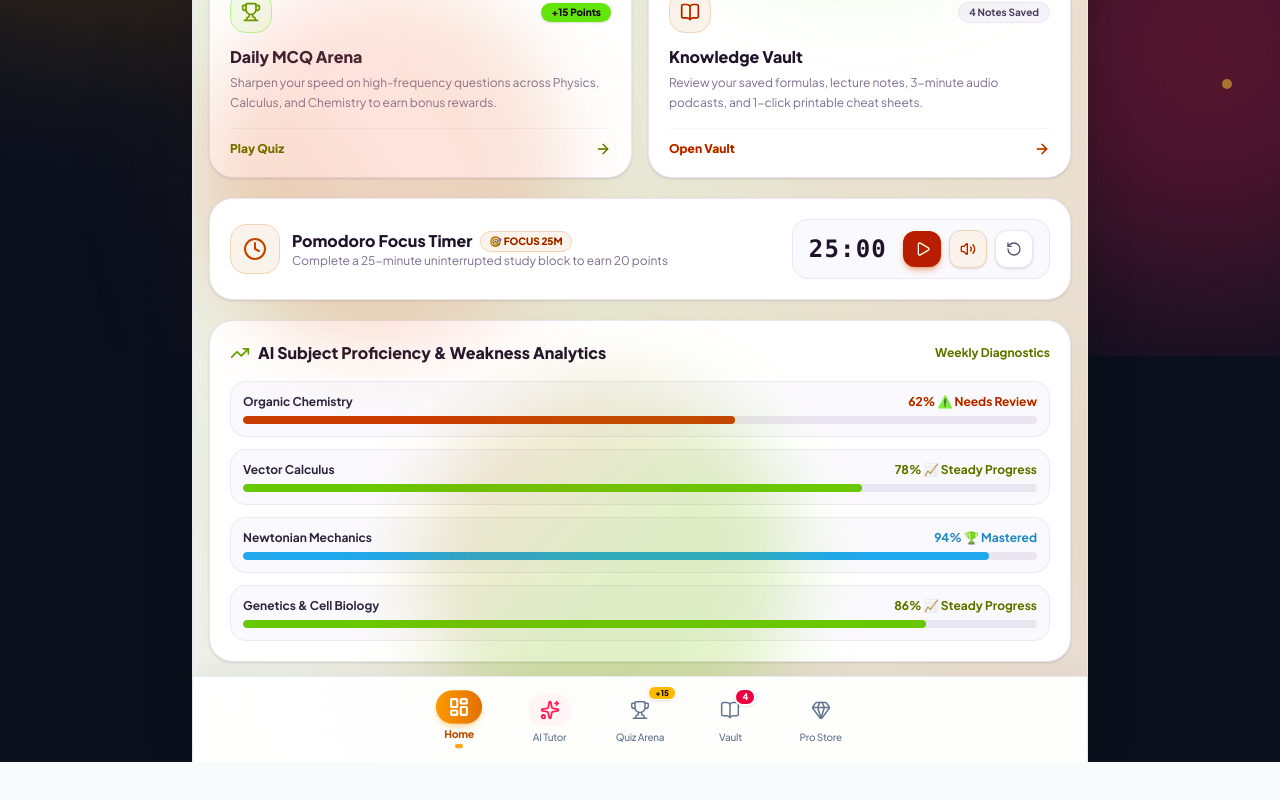
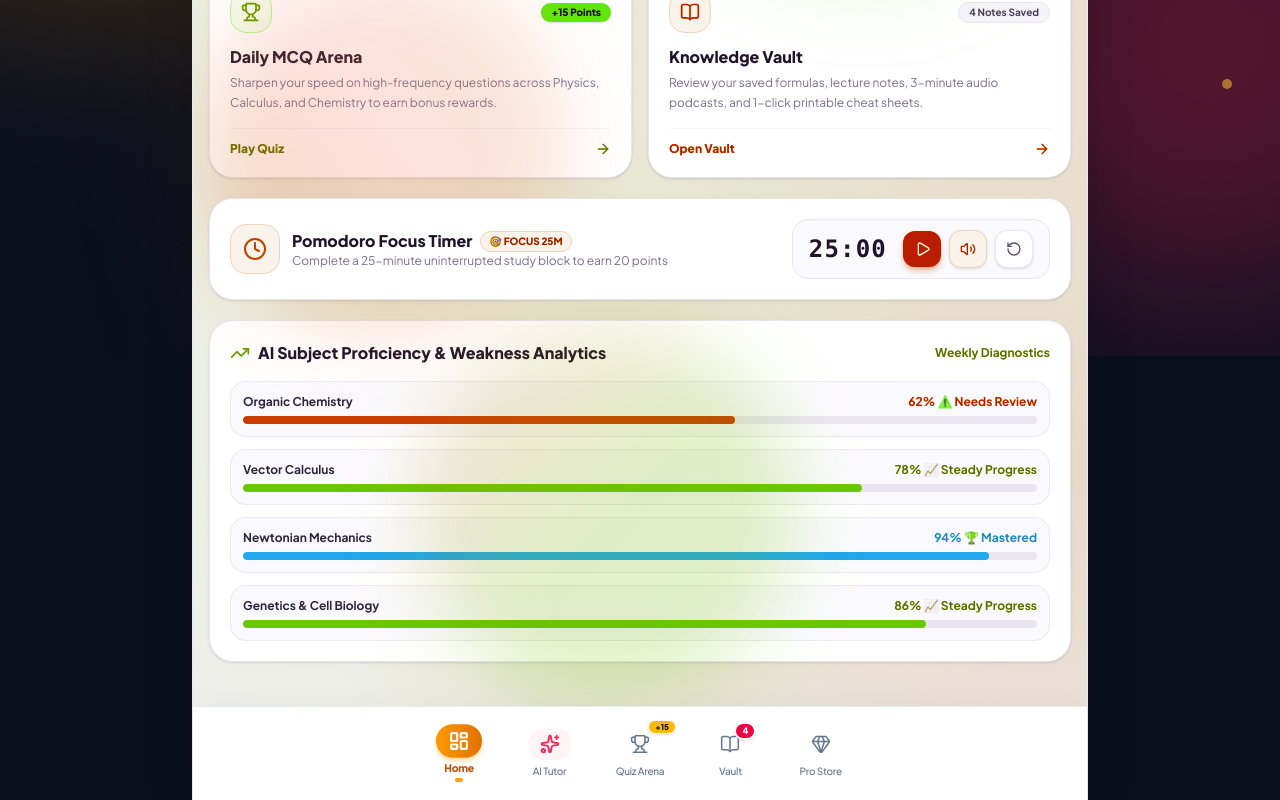
Before and after one commit to rokeyaag/ai-study-assistant, a React (Vite) app: page / in a window 1280 px wide. Shown: the part 444-1244 px from the top of the page. Before the commit the page ends 1206 px from the top, so only its background shows below. Built offline with nearby package versions, Linux system fonts and the light colour scheme.

Commit message:
feat: make footer non-fixed so user scrolls down naturally to view full page cleanly

```diff
--- a/src/App.jsx
+++ b/src/App.jsx
@@ -50,7 +50,7 @@ const MainLayout = () => {
         <Header isMobileFrame={isMobileFrame} setIsMobileFrame={setIsMobileFrame} />
 
         {/* Dynamic View Router with Active Color-Shifting Aurora Animation */}
-        <main className="flex-1 px-4 py-5 overflow-y-auto bg-animated-aurora-active relative overflow-x-hidden">
+        <main className="flex-1 px-4 py-5 bg-animated-aurora-active relative overflow-x-hidden">
           {/* Vivid Floating Ambient Orbs inside main view with active multi-directional motion */}
           <div className="absolute -top-12 -right-12 w-80 h-80 sm:w-96 sm:h-96 bg-gradient-to-br from-amber-400/25 via-amber-300/20 to-orange-400/20 rounded-full blur-2xl pointer-events-none animate-float-active-1"></div>
           <div className="absolute top-1/3 -left-16 w-80 h-80 sm:w-96 sm:h-96 bg-gradient-to-tr from-rose-500/25 via-pink-400/20 to-rose-400/20 rounded-full blur-2xl pointer-events-none animate-float-active-2"></div>
--- a/src/components/BottomNavigation.jsx
+++ b/src/components/BottomNavigation.jsx
@@ -59,7 +59,7 @@ export const BottomNavigation = () => {
   ];
 
   return (
-    <nav className="fixed bottom-0 left-0 right-0 z-40 bg-white/95 backdrop-blur-2xl border-t border-slate-200/80 px-2 py-2 shadow-[0_-4px_25px_rgba(0,0,0,0.04)]">
+    <nav className="w-full mt-auto bg-white/95 backdrop-blur-2xl border-t border-slate-200/80 px-2 py-3 shadow-[0_-4px_25px_rgba(0,0,0,0.03)] relative z-20">
       <div className="max-w-md mx-auto grid grid-cols-5 items-center justify-items-center gap-1">
         {tabs.map((tab) => {
           const Icon = tab.icon;
--- a/src/views/AITutorView.jsx
+++ b/src/views/AITutorView.jsx
@@ -178,7 +178,7 @@ export const AITutorView = () => {
   };
 
   return (
-    <div className="space-y-6 pb-20 animate-in fade-in duration-300">
+    <div className="space-y-6 pb-6 animate-in fade-in duration-300">
       {/* Hidden file and camera inputs */}
       <input
         type="file"
--- a/src/views/DashboardView.jsx
+++ b/src/views/DashboardView.jsx
@@ -66,7 +66,7 @@ export const DashboardView = () => {
   };
 
   return (
-    <div className="space-y-5 pb-20 animate-in fade-in duration-300">
+    <div className="space-y-5 pb-6 animate-in fade-in duration-300">
       {/* Student Welcome Banner: Crisp White with Subtle Gold/Rose Accents */}
       <div className="relative overflow-hidden rounded-3xl bg-white border border-slate-200/90 hover:border-amber-300/80 p-5 shadow-sm hover:shadow-lg hover:shadow-amber-500/10 transition-all duration-300 hover:-translate-y-0.5">
         <div className="absolute -top-12 -right-12 w-36 h-36 bg-amber-400/10 rounded-full blur-2xl"></div>
--- a/src/views/KnowledgeVaultView.jsx
+++ b/src/views/KnowledgeVaultView.jsx
@@ -57,7 +57,7 @@ export const KnowledgeVaultView = () => {
   };
 
   return (
-    <div className="space-y-6 pb-20 animate-in fade-in duration-300">
+    <div className="space-y-6 pb-6 animate-in fade-in duration-300">
       {/* View Header Banner */}
       <div className="bg-white border border-slate-200 rounded-3xl p-5 shadow-sm">
         <div className="flex flex-col sm:flex-row sm:items-center justify-between gap-4">
--- a/src/views/QuizArenaView.jsx
+++ b/src/views/QuizArenaView.jsx
@@ -182,7 +182,7 @@ export const QuizArenaView = () => {
   });
 
   return (
-    <div className="space-y-6 pb-20 animate-in fade-in duration-300">
+    <div className="space-y-6 pb-6 animate-in fade-in duration-300">
       {/* Top Banner (Visible during active quiz) */}
       {!isQuizCompleted && (
         <div className="bg-white border border-slate-200 hover:border-amber-300/80 rounded-3xl p-5 sm:p-6 shadow-sm hover:shadow-md transition-all duration-300">
--- a/src/views/SubscriptionStoreView.jsx
+++ b/src/views/SubscriptionStoreView.jsx
@@ -29,7 +29,7 @@ export const SubscriptionStoreView = () => {
   };
 
   return (
-    <div className="space-y-6 pb-20 animate-in fade-in duration-300">
+    <div className="space-y-6 pb-6 animate-in fade-in duration-300">
       {/* Hero Points Wallet & Pro Status Banner */}
       <div className="relative overflow-hidden rounded-3xl bg-white border border-slate-200 p-6 shadow-sm">
         <div className="absolute -top-16 -right-16 w-44 h-44 bg-amber-400/10 rounded-full blur-3xl"></div>
```
